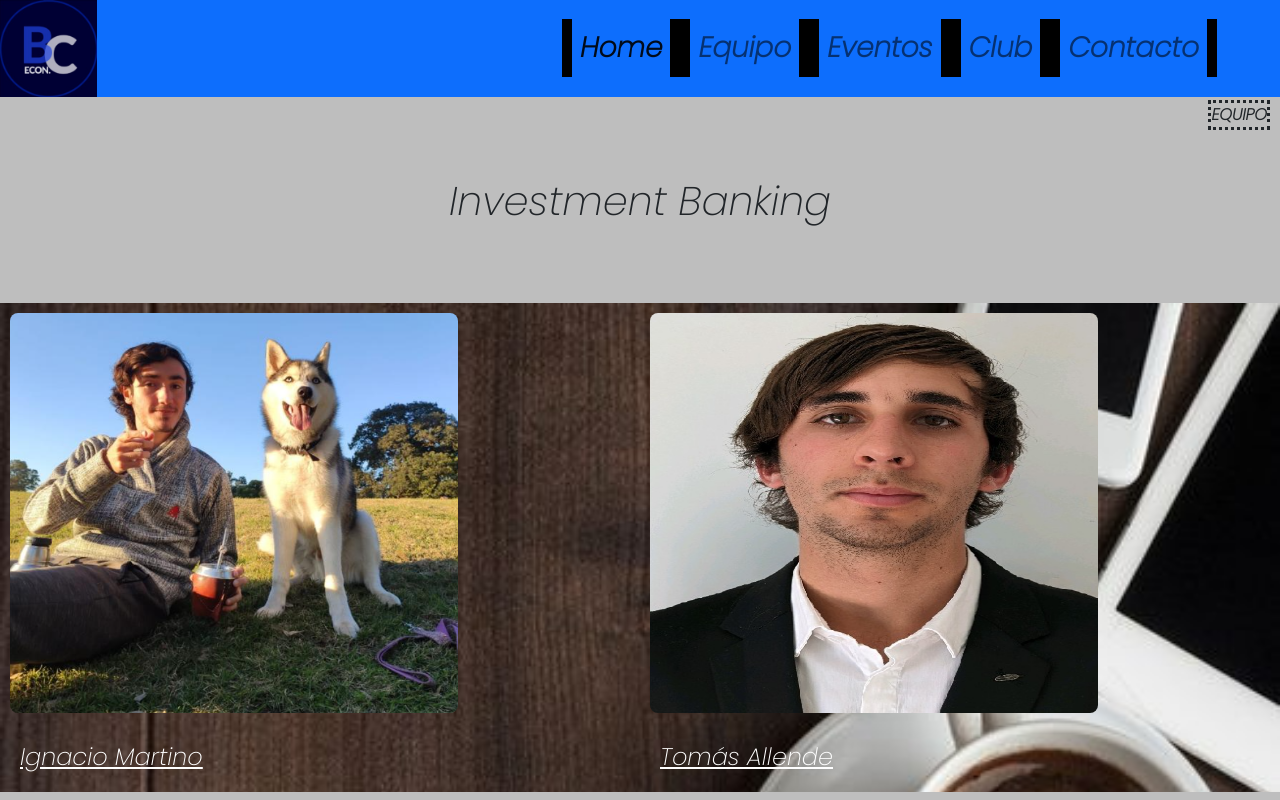
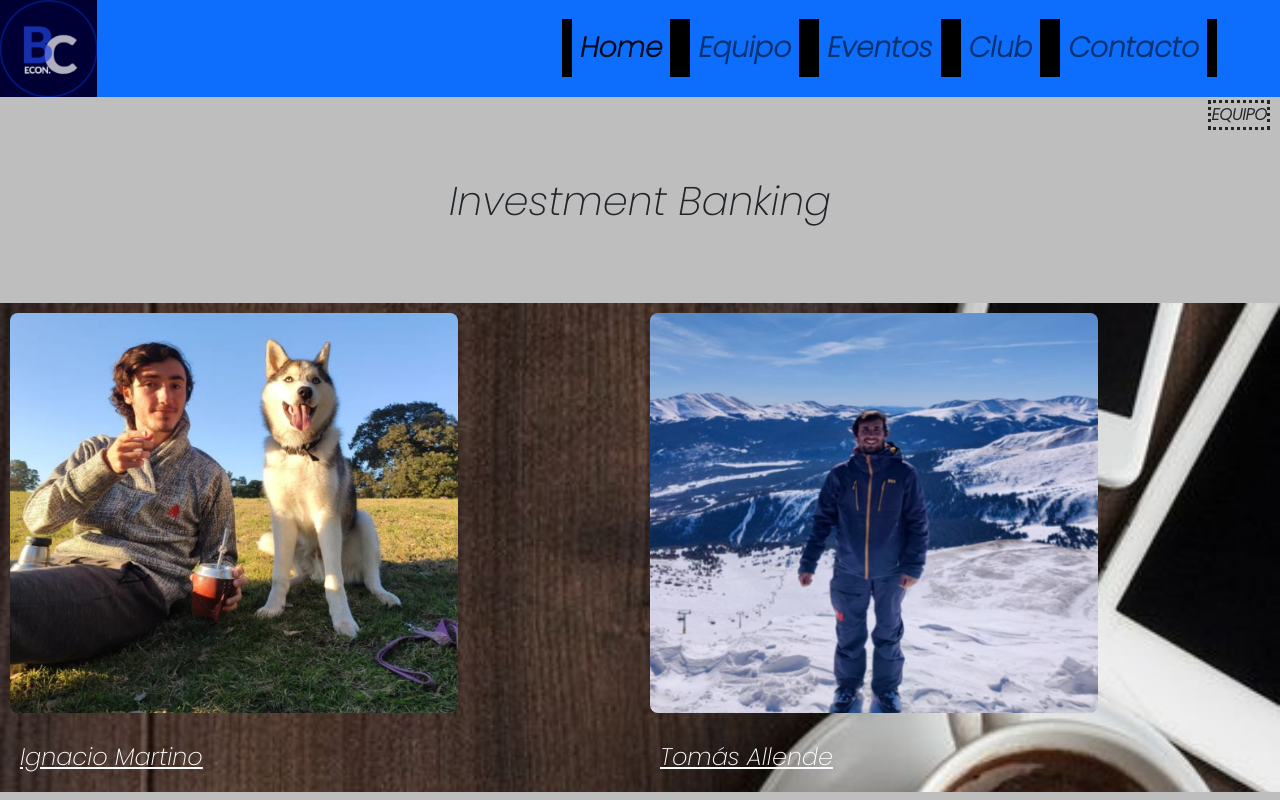
Before and after one commit to IgnacioMartino/Entrega_Final, a website: page equipo.html in a window 1280 px wide. Shown: the top 800 px of the page. Drawn offline with nearby package versions, Linux system fonts and the light colour scheme.

Commit message:
último detalle

```diff
--- a/equipo.html
+++ b/equipo.html
@@ -40,7 +40,7 @@
 						<h4>Ignacio Martino</h4>
 					</div>
 					<div class="cajaImagenes">
-						<a href="https://www.linkedin.com/in/tomas-allende-374688192/" target="blank"><img class="cc" src="imagenes/allende.png" alt="Tomi"></a>
+						<a href="https://www.linkedin.com/in/tomas-allende-374688192/" target="blank"><img class="cc" src="imagenes/tomi1.png" alt="Tomi"></a>
 						<h4>Tomás Allende</h4>
 					</div>
 			</div>
```
Also changed, not shown: imagenes/tomi1.png (added).
